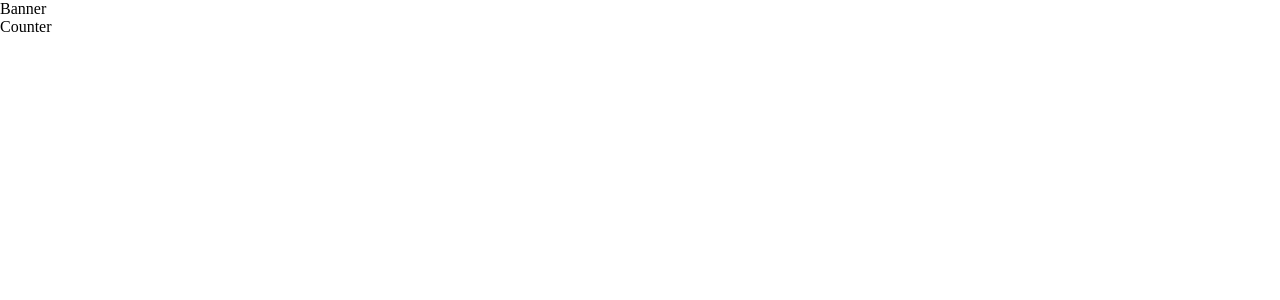
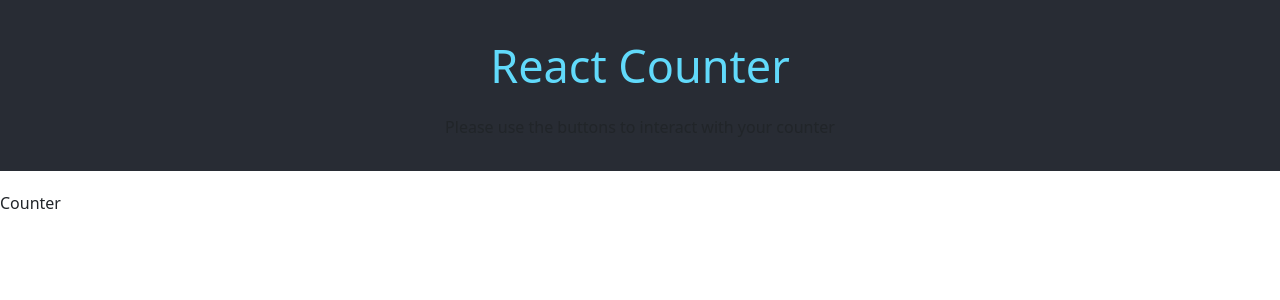
Before and after one commit to AnamariaGherghisan/class-based-counter, a React (Create React App) app: page / in a window 1280 px wide. Shown: the top 300 px of the page. Built offline with nearby package versions, Linux system fonts and the light colour scheme.

Commit message:
complete styled banner

```diff
--- a/public/index.html
+++ b/public/index.html
@@ -1,14 +1,12 @@
 <!DOCTYPE html>
 <html lang="en">
+
 <head>
   <meta charset="utf-8" />
   <link rel="icon" href="%PUBLIC_URL%/favicon.ico" />
   <meta name="viewport" content="width=device-width, initial-scale=1" />
   <meta name="theme-color" content="#000000" />
-    <meta
-      name="description"
-      content="Web site created using create-react-app"
-    />
+  <meta name="description" content="Web site created using create-react-app" />
   <link rel="apple-touch-icon" href="%PUBLIC_URL%/logo192.png" />
   <!--
       manifest.json provides metadata used when your web app is installed on a
@@ -24,8 +22,11 @@
       work correctly both with client-side routing and a non-root public URL.
       Learn how to configure a non-root public URL by running `npm run build`.
     -->
+  <link href="https://cdn.jsdelivr.net/npm/bootstrap@5.2.3/dist/css/bootstrap.min.css" rel="stylesheet"
+    integrity="sha384-rbsA2VBKQhggwzxH7pPCaAqO46MgnOM80zW1RWuH61DGLwZJEdK2Kadq2F9CUG65" crossorigin="anonymous">
   <title>React App</title>
 </head>
+
 <body>
   <noscript>You need to enable JavaScript to run this app.</noscript>
   <div id="root"></div>
@@ -39,5 +40,9 @@
       To begin the development, run `npm start` or `yarn start`.
       To create a production bundle, use `npm run build` or `yarn build`.
     -->
+  <script src="https://cdn.jsdelivr.net/npm/bootstrap@5.2.3/dist/js/bootstrap.bundle.min.js"
+    integrity="sha384-kenU1KFdBIe4zVF0s0G1M5b4hcpxyD9F7jL+jjXkk+Q2h455rYXK/7HAuoJl+0I4"
+    crossorigin="anonymous"></script>
 </body>
+
 </html>
--- a/src/components/Banner.js
+++ b/src/components/Banner.js
@@ -1,5 +1,10 @@
 export const Banner = () => {
   return (
-  <div>Banner</div>
+  <div className="jumbotron">
+      <div className="title">React Counter</div>
+      <div classNmae="sub-title">
+        Please use the buttons to interact with your counter
+        </div>
+  </div>
   );
 };
--- a/src/index.css
+++ b/src/index.css
@@ -1,3 +1,29 @@
+:root {
+  --charcoal: #282c34;
+  --ocean-blue: #61dafb;
+  --white: ffffff;
+}
+
 body {
-margin: 0;
+  margin: 0;
 }
+
+.jumbotron {
+  text-align: center;
+  padding: 2rem 1rem;
+  background-color: var(--charcoal);
+  color: var(--white);
+  margin-bottom: 20px;
+}
+
+.title {
+  color: var(--ocean-blue);
+  font-size: 45px;
+  margin-bottom: 15px;
+}
+
+.sub-title {
+  font-size: 24px;
+  font-weight: 200;
+  letter-spacing: 0.01em;
+}
```
Lines whose indentation alone changed are shown as unchanged.
